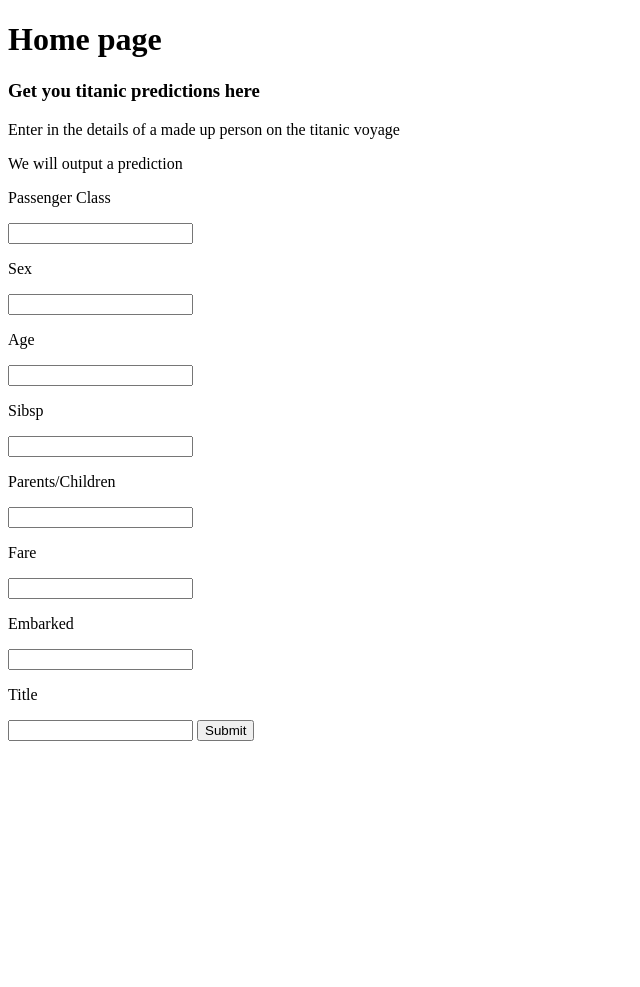
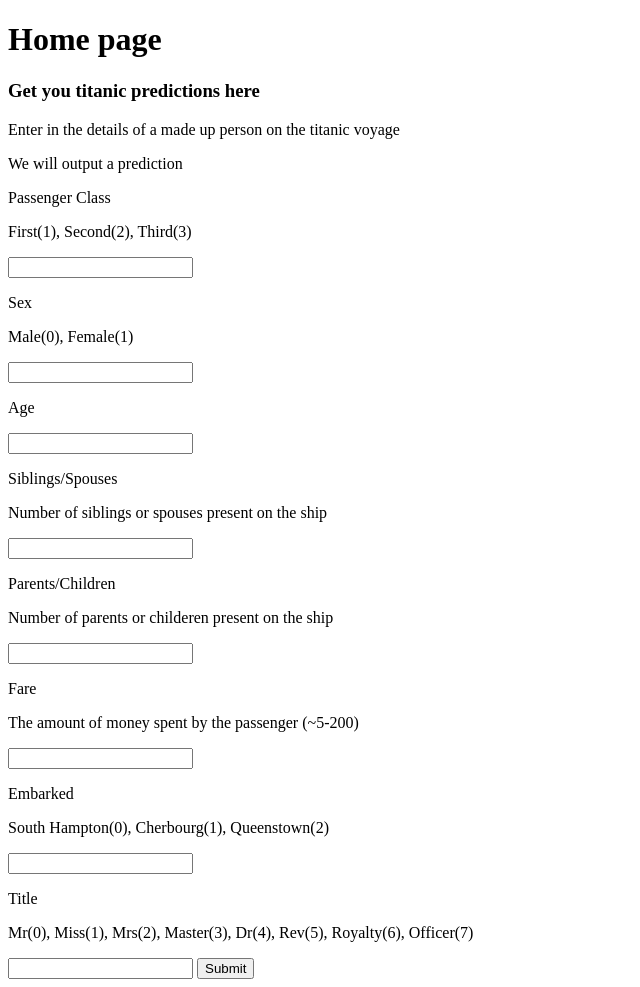
Before and after one commit to AidanJST/UnAIcorn, a Django app: page / in a window 1280 px wide. Shown: the whole page, without its empty margins (0-640 px from the left). Before the commit the page ends 741 px from the top, so only its background shows below. Run offline with Django 4.2, Linux system fonts and the light colour scheme.

Commit message:
Changed index html to be more clear

```diff
--- a/titanic_ML/templates/index.html
+++ b/titanic_ML/templates/index.html
@@ -13,20 +13,27 @@
     <form action="{% url 'result' %}">
       {% csrf_token %}
       <p>Passenger Class</p>
+      <P>First(1), Second(2), Third(3)</P>
       <input type="text" name='pclass'>
       <p>Sex</p>
+      <p>Male(0), Female(1)</p>
       <input type="text" name='sex'>
       <p>Age</p>
       <input type="text" name='age'>
-      <p>Sibsp</p>
+      <p>Siblings/Spouses</p>
+      <p>Number of siblings or spouses present on the ship</p>
       <input type="text" name='sibsp'>
       <p>Parents/Children</p>
+      <p>Number of parents or childeren present on the ship</p>
       <input type="text" name='parch'>
       <p>Fare</p>
+      <p>The amount of money spent by the passenger (~5-200)</p>
       <input type="text" name='fare'>
       <p>Embarked</p>
+      <p>South Hampton(0), Cherbourg(1), Queenstown(2)</p>
       <input type="text" name='embarked'>
       <p>Title</p>
+      <p>Mr(0), Miss(1), Mrs(2), Master(3), Dr(4), Rev(5), Royalty(6), Officer(7)</p>
       <input type="text" name='title'>
 
       <input type="submit" value="Submit">
```
